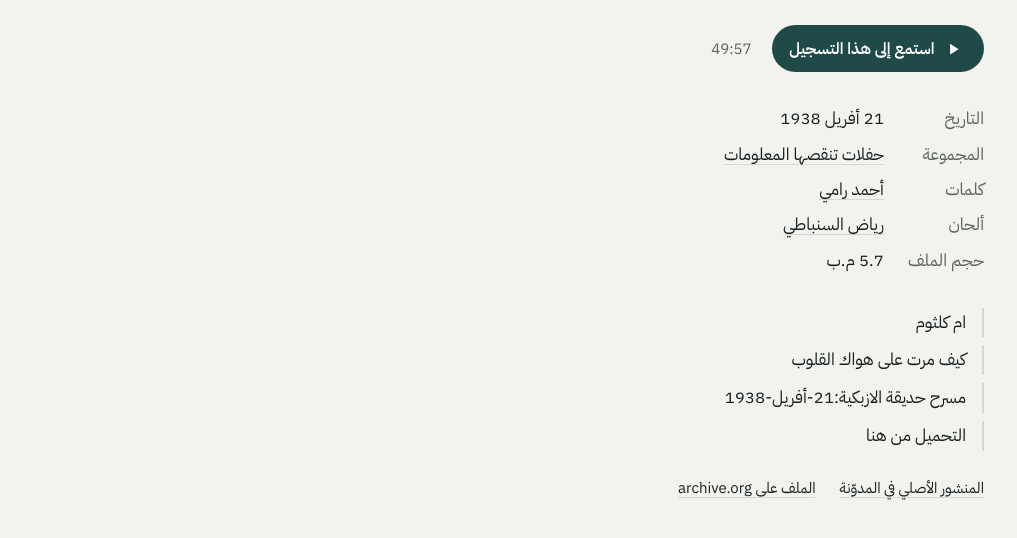
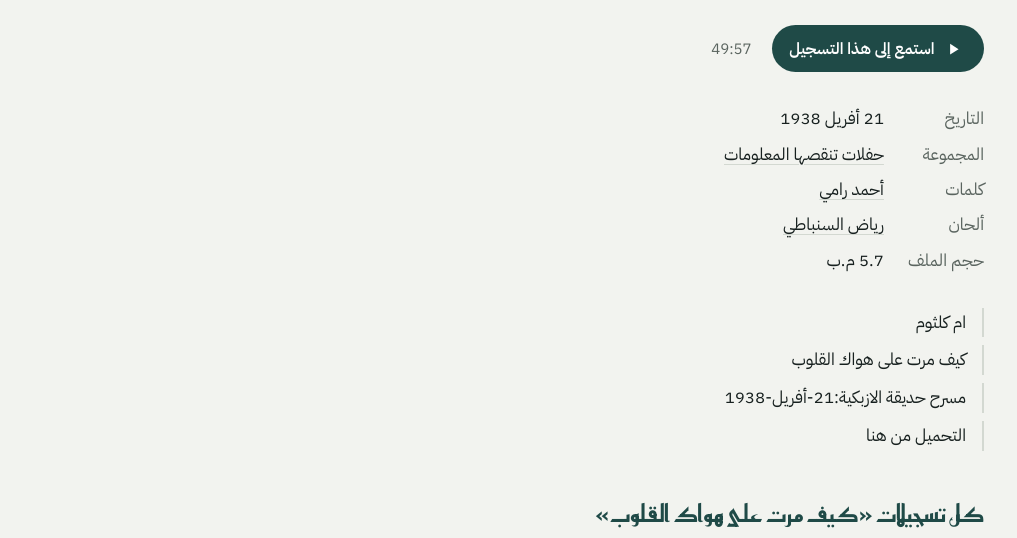
Before and after one commit to MomenShalaby/umkalthoum-archive-site, an Astro site: page /recordings/618 in a window 1280 px wide. Shown: the part 249-787 px from the top of the page, without its empty margins (132-1149 px from the left). Built offline with nearby package versions, Linux system fonts and the light colour scheme; Astro itself is replaced by a stand-in of ours.

Commit message:
Update site 2026-11-16 13:35

```diff
--- a/src/pages/recordings/[id].astro
+++ b/src/pages/recordings/[id].astro
@@ -52,11 +52,6 @@ const others = r.song.recordings;
             </ul>
         )}
 
-        <div class="sources">
-            {r.sourceUrl && <a href={r.sourceUrl} rel="noopener" target="_blank">المنشور الأصلي في المدوّنة</a>}
-            {r.archiveItem && <a href={`https://archive.org/details/${r.archiveItem}`} rel="noopener" target="_blank">الملف على archive.org</a>}
-        </div>
-
         {others.length > 1 ? (
             <>
                 <h2 class="section">كل تسجيلات «{r.song.title}»</h2>
```
